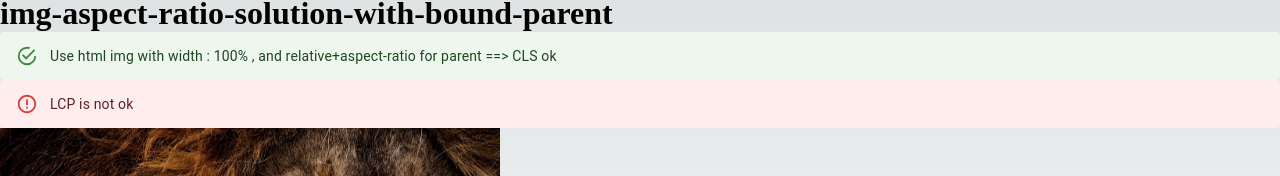
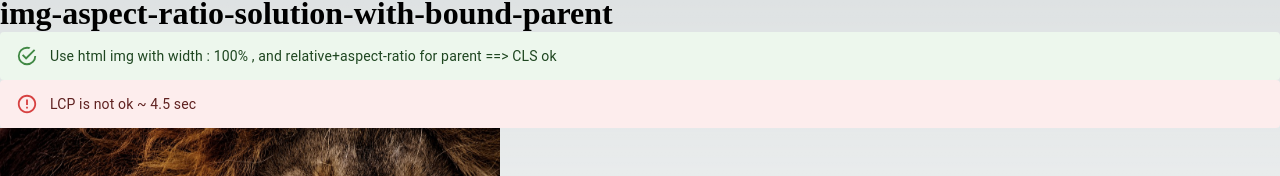
Before and after one commit to NathanKr/core-web-vitals-cls-playground, a Next.js app: page /img-aspect-ratio-solution-with-bound-parent in a window 1280 px wide. Shown: the part 129-305 px from the top of the page. Built offline with nearby package versions, Linux system fonts and the light colour scheme.

Commit message:
readme and alert LCP

```diff
--- a/src/pages/img-aspect-ratio-solution-with-bound-parent.tsx
+++ b/src/pages/img-aspect-ratio-solution-with-bound-parent.tsx
@@ -19,7 +19,7 @@ const KeepAspectRatioSolutionWithBoundParent = () => {
           {">"} CLS ok
         </Alert>
         <Alert severity="error">
-          LCP is not ok
+          LCP is not ok ~ 4.5 sec
         </Alert>
       </h2>
       <div
--- a/src/pages/next.js-image-real-aspect-ratio-solution-with-bound-parent.tsx
+++ b/src/pages/next.js-image-real-aspect-ratio-solution-with-bound-parent.tsx
@@ -16,7 +16,7 @@ const KeepAspectRatioSolutionWithBoundParent = () => {
       <h2>
         <Alert severity="success">
           Use next.js Image with fill , and relative+aspect-ratio for parent ==
-          {">"} CLS ok
+          {">"} CLS ok ~ 2 sec
         </Alert>
         <Alert severity="success">
           LCP is ok
```
Also changed, not shown: 1 other file (tests, documents, lock files or other folders).
